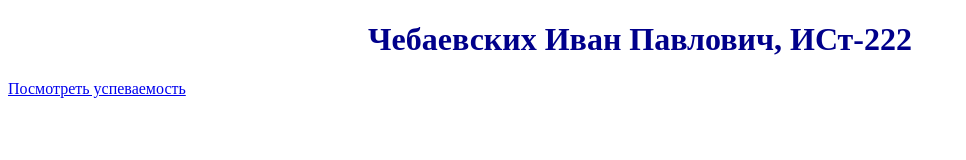
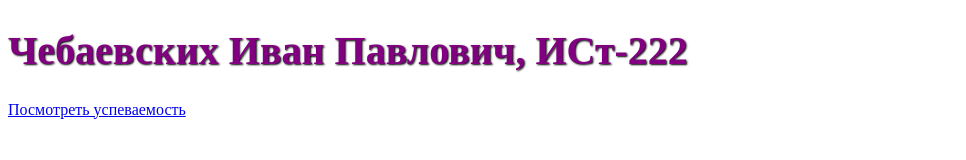
Before and after one commit to Xen2n/chebaevskih_website, a plain HTML site: page index.html in a window 1280 px wide. Shown: the whole page, without its empty margins (0-966 px from the left). Drawn offline with Linux system fonts and the light colour scheme.

Commit message:
Изменены стили заголовка h1

```diff
--- a/styles.css
+++ b/styles.css
@@ -1,5 +1,5 @@
 h1 {
-    font-size: 2em;
-    color: darkblue;
-    text-align: center;
+    font-size: 2.5em;
+    color: purple;
+    text-shadow: 1px 1px 2px black;
 }
```
